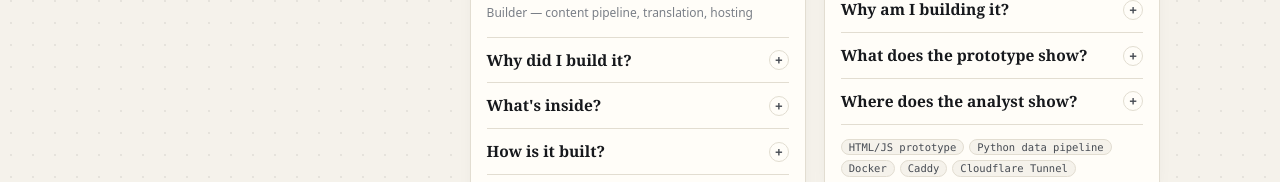
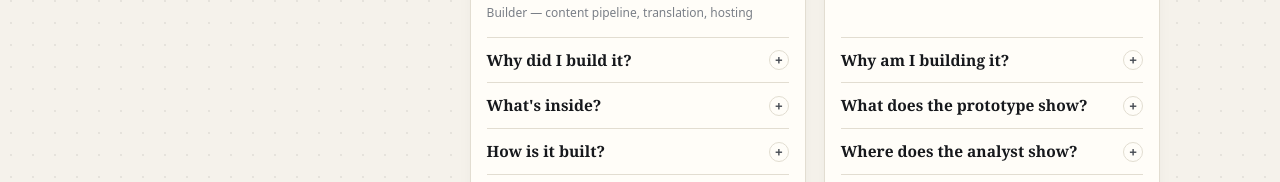
Before and after one commit to bonjourney1011/bonjourney1011.github.io, an Astro site: page /what-i-build in a window 1280 px wide. Shown: the part 758-940 px from the top of the page. Built offline with nearby package versions, Linux system fonts and the light colour scheme; Astro itself is replaced by a stand-in of ours.

Commit message:
style: equal-height What I Build cards with aligned rows
Co-Authored-By: Claude Opus 5.5 <noreply@anthropic.com>

```diff
--- a/src/components/own-project-entry.astro
+++ b/src/components/own-project-entry.astro
@@ -14,19 +14,19 @@ const ext = { target: '_blank', rel: 'noopener noreferrer' };
 ---
 
 <article class="project" id={entry.id}>
-  {
-    screenshot && (
-      <figure class="shot">
-        {url ? (
+  {/* always 4 children (shot, header, body, footer): they line up with the next card via subgrid */}
+  <figure class="shot">
+    {
+      screenshot &&
+        (url ? (
           <a href={url} {...ext} tabindex="-1" aria-hidden="true">
             <img src={withBase(screenshot)} alt="" width="1200" height="675" loading="lazy" />
           </a>
         ) : (
           <img src={withBase(screenshot)} alt={`${title} home page`} width="1200" height="675" loading="lazy" />
-        )}
-      </figure>
-    )
-  }
+        ))
+    }
+  </figure>
 
   <header>
     <p class="meta">
@@ -37,7 +37,7 @@ const ext = { target: '_blank', rel: 'noopener noreferrer' };
       {
         url ? (
           <a href={url} {...ext}>
-            {title} <span class="arrow" aria-hidden="true">↗</span>
+            {title}&nbsp;<span class="arrow" aria-hidden="true">↗</span>
           </a>
         ) : (
           title
@@ -68,9 +68,13 @@ const ext = { target: '_blank', rel: 'noopener noreferrer' };
 </article>
 
 <style>
+  /* cards in the same row share row heights (subgrid), so images, titles, questions and tags align */
   .project {
-    display: flex;
-    flex-direction: column;
+    display: grid;
+    grid-row: span 4;
+    grid-template-rows: subgrid;
+    row-gap: 0;
+    margin-bottom: 18px;
     background: var(--paper-raised);
     border: 1px solid var(--rule);
     border-radius: var(--radius);
@@ -228,12 +232,18 @@ const ext = { target: '_blank', rel: 'noopener noreferrer' };
     border-top: 0;
     font-size: 11px;
   }
+  header {
+    align-self: start;
+  }
+  .body {
+    align-self: start;
+  }
   footer {
+    align-self: end;
     display: flex;
     flex-wrap: wrap;
     align-items: center;
     gap: 10px;
-    margin-top: auto;
     padding-top: 14px;
   }
   .stack {
--- a/src/pages/what-i-build.astro
+++ b/src/pages/what-i-build.astro
@@ -38,8 +38,8 @@ const projects = await getPublishedOwnProjects();
   .list {
     display: grid;
     grid-template-columns: minmax(0, 1fr);
-    gap: 18px;
-    align-items: start;
+    column-gap: 18px;
+    row-gap: 0; /* cards are subgrids spanning 4 rows; they space themselves with margin-bottom */
   }
   @media (min-width: 560px) {
     .list {
```
